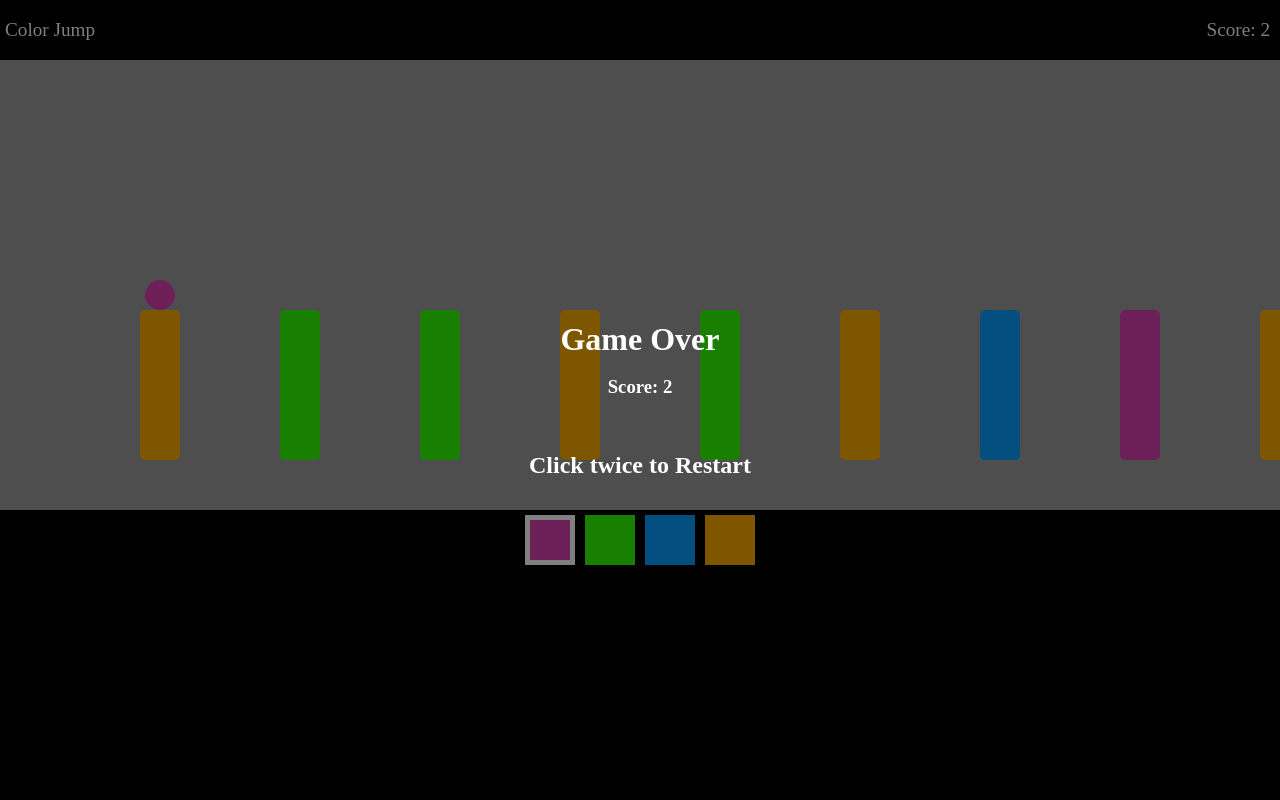
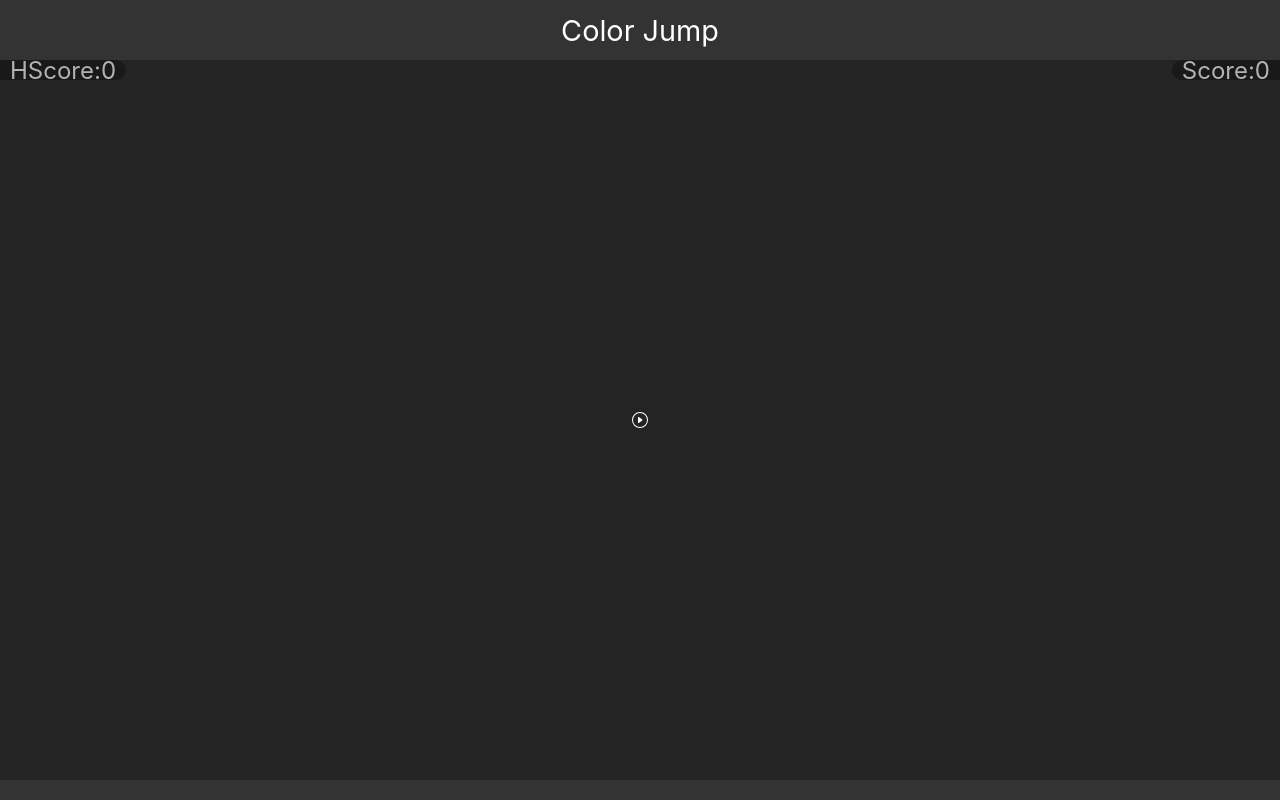
Before and after one commit to theanuragshukla/color-jump, a plain HTML site: page index.html in a window 1280 px wide. Drawn offline with Linux system fonts and the light colour scheme; a web font is replaced by a local one.

Commit message:
implemented chunking and improved UI

```diff
--- /dev/null
+++ b/classes.js
@@ -0,0 +1,97 @@
+class Ball{
+	constructor(){
+		this.clr=0
+		this.height=unit
+		this.width=unit
+		this.h = 3*unit;
+		this.position = {
+			x:3*unit,
+			y:cnvs.height - plrht - this.height - bottomPad
+		}
+		this.velocity={
+			y:-1*(unit/8)
+		}
+	}
+	scoreAndOver(){
+		if(this.h>=3*unit){
+			if(pillers[1].clr==this.clr){
+				score++;
+				highscore=score>highscore ? score : highscore
+				getBlock("hscoreInt").innerText=highscore
+				getBlock("scoreInt").innerText=score
+			}else{
+				over=true
+				first=false
+				getBlock("scoreInt1").innerText=score
+				localStorage.setItem("color-jump-highscore", highscore)
+				getBlock("over").style.visibility="visible"
+			}
+		}
+	}
+	draw(){
+		ctx.fillStyle=colors[this.clr]
+		ctx.beginPath()
+		ctx.arc(this.position.x+this.width/2, this.position.y+this.height/2,this.width/2, 0, Math.PI*2)
+		ctx.fill()
+	}
+	update(){
+		this.position.y+=this.velocity.y
+		this.h+=this.velocity.y
+		this.scoreAndOver()
+		if(this.h>=3*unit || this.h<=0){
+			this.velocity.y*=-1
+		}
+		this.draw()
+	}
+}
+
+class Pillar{
+	constructor(x, clr){
+		this.height=plrht
+		this.width=unit
+		this.clr=clr
+		this.position = {
+			x:x,
+			y:cnvs.height-this.height - bottomPad
+		}
+		this.velocity={
+			x:-1*(unit/16)
+		}
+	}
+	draw(){
+		ctx.fillStyle=colors[this.clr]
+		ctx.beginPath()
+		ctx.roundRect(this.position.x, this.position.y, this.width, this.height, 10)
+		ctx.fill()
+	}
+	update(){
+		this.position.x+=this.velocity.x
+		this.draw()
+	}
+}
+
+class Sprite{
+	constructor({src, position, width, height}){
+		this.img = new Image()
+		this.position=position
+		this.width=width
+		this.height=height
+		this.loaded=false
+		this.img.src=src
+		this.img.onload=()=>{
+			this.loaded=true
+			this.update()
+		}
+	}
+	draw(){
+		ctx.drawImage(this.img, this.position.x, this.position.y, this.width, this.height)
+	}
+	update(){
+		if(!this.loaded){
+			ctx.fillStyle="#333"
+			ctx.fillRect(this.position.x, this.position.y,this.width, this.height)
+			return
+		}
+		this.draw()
+	}
+}
--- a/index.html
+++ b/index.html
@@ -3,28 +3,46 @@
 	<head>
 		<meta charset="UTF-8">
 		<meta name="viewport" content="width=device-width, user-scalable=no, initial-scale=1.0, maximum-scale=1.0, minimum-scale=1.0">
+		<link rel="preconnect" href="https://fonts.googleapis.com">
+		<link rel="preconnect" href="https://fonts.gstatic.com" crossorigin>
+		<link href="https://fonts.googleapis.com/css2?family=Bungee+Spice&display=swap" rel="stylesheet">
 		<link rel="stylesheet" href="style.css">
+		<script defer src="./classes.js"></script>
 		<script defer src="./script.js"></script>
 		<title></title>
 	</head>
 	<body>
 		<div class="controls">
 			<div class="logo">Color Jump</div>
-			<div class="score" id="score">Score: <span class="scoreInt" id="scoreInt">0</span></div>
+		</div>
+		<div class="cnvsWrapper" id="cnvsWrapper">
+			<div class="score hscore">HScore: <span id="hscoreInt">0</span></div>
+			<div class="score">Score: <span id="scoreInt">0</span></div>
+			<div class="help" id="help">
+				<div class="leftHelp"></div>
+				<div class="rightHelp"></div>
+				<div class="icon" onclick="startGame()">
+					<svg xmlns="http://www.w3.org/2000/svg" width="16" height="16" fill="currentColor" class="bi bi-play-circle" viewBox="0 0 16 16">
+						<path d="M8 15A7 7 0 1 1 8 1a7 7 0 0 1 0 14zm0 1A8 8 0 1 0 8 0a8 8 0 0 0 0 16z"/>
+						<path d="M6.271 5.055a.5.5 0 0 1 .52.038l3.5 2.5a.5.5 0 0 1 0 .814l-3.5 2.5A.5.5 0 0 1 6 10.5v-5a.5.5 0 0 1 .271-.445z"/>
+					</svg>
+				</div>
 			</div>
 			<canvas id="cnvs"></canvas>
-		<div id="clrs" class="clrs"></div>
+			<!-- <div id="clrs" class="clrs"></div>-->
 			<div id="ctrls">
-		<div class="ctrl leftCtrl" id="leftCtrl"></div>
-		<div class="ctrl rightCtrl" id="rightCtrl"></div>
-	</div>	<div class="over" ondblclick="restart()" id="over">
+				<div class="ctrl leftCtrl" id="leftCtrl" onclick="switchColor(-1)"></div>
+				<div class="ctrl rightCtrl" id="rightCtrl" onclick="switchColor(1)"></div>
+			</div>
+			<div class="over"  id="over">
 				<h1>Game Over</h1>
 				<br>
 				<h3>Score: <span class="scoreInt" id="scoreInt1">0</span></h3>
 				<br>
 				<br>
 				<br>
-			<h2 class="blink">Click twice to Restart</h2>
+				<h2 class="blink" ondblclick="restart()">Click twice to Restart</h2>
+			</div>
 		</div>
 	</body>
 </html>
--- a/script.js
+++ b/script.js
@@ -1,127 +1,38 @@
-const getBlock=(id)=>{
-	return document.getElementById(id)
-}
-
 const cnvs = getBlock("cnvs")
 const ctx = cnvs.getContext('2d')
 let pillers = []
-cnvs.height=450
+let unit =(innerWidth-(innerWidth%16))/16
+cnvs.height=9*unit
+cnvs.width= 16*unit
+let plrht = 3*unit
+let bottomPad=unit
 let first=true
-let over = false;
-let highscore
-cnvs.width= innerWidth
+let over = false
 let score = 0
-const plrht = 150
-let bg, b1
+let bg, b1, highscore
+
 const ids = ["clr1", "clr2", "clr3", "clr4"]
-const colors = ["#DB3EB1", "#33FF00", "#099FFF", "#FFAD00"]
-
-class Ball{
-	constructor(){
-		this.clr=0
-		this.height=30
-		this.width=30
-		this.h = 180;
-		this.position = {
-			x:145,
-			y:cnvs.height-plrht - this.height -50
-		}
-		this.velocity={
-			y:-5
-		}
-	}
-	draw(){
-		ctx.fillStyle=colors[this.clr]
-		ctx.beginPath()
-		ctx.arc(this.position.x+this.width/2, this.position.y+this.height/2,this.width/2, 0, Math.PI*2)
-		ctx.fill()
-		//	ctx.fillRect(this.position.x, this.position.y, this.width, this.height)
-	}
-	update(){
-		this.position.y+=this.velocity.y
-		this.h+=this.velocity.y
-		if(this.h>=180){
-			if(pillers[1].clr==this.clr){
-				score++;
-				getBlock("scoreInt").innerText=score
-			}else{
-				over=true
-				first=false
-				sessionStorage.setItem("color-jump-highscore", score>highscore ? score : highscore)
-				getBlock("scoreInt1").innerText=score
-				getBlock("over").style.visibility="visible"
-			}
-		}
-		if(this.h>=180 || this.h<=0){
-			this.velocity.y*=-1
-		}
-		this.draw()
-	}
-}
-
-class Pillar{
-	constructor(x, clr){
-		this.height=plrht
-		this.width=40
-		this.clr=clr
-		this.position = {
-			x:x,
-			y:cnvs.height-this.height - 50
-		}
-		this.velocity={
-			x:-140/72
-		}
-
-	}
-	draw(){
-		ctx.fillStyle=colors[this.clr]
-		ctx.beginPath()
-		ctx.roundRect(this.position.x, this.position.y, this.width, this.height, 5)
-		ctx.fill()
-		//	ctx.fillRect(this.position.x, this.position.y, this.width, this.height)
-	}
-	update(){
-		this.position.x+=this.velocity.x
-		this.draw()
-	}
-
-}
+const colors = ["#DB3EB1", "#FFAD00", "#33FF00", "#099FFF"]
+//const bgSrc = "https://static.vecteezy.com/system/resources/previews/007/357/531/non_2x/alien-planet-game-background-free-vector.jpg"
+const bgSrc='https://c4.wallpaperflare.com/wallpaper/531/951/621/digital-digital-art-artwork-illustration-minimalism-hd-wallpaper-preview.jpg'
 
 const animate = () => {
-	ctx.fillStyle="#333"
-	//	ctx.fillRect(0,0, cnvs.width, cnvs.height)
-	ctx.drawImage(bg,0,0,cnvs.width, cnvs.height);
-
+	bg.update()
 	for(var p = 0;p<pillers.length;p++){
-		if(pillers[0].position.x<= -40){
-			pillers = [...pillers.slice(1), new Pillar(pillers[pillers.length-1].position.x + 140, (Math.floor(Math.random()*99999999)%colors.length))]
+		if(pillers[0].position.x<= -unit){
+			pillers = [...pillers.slice(1), new Pillar(pillers[pillers.length-1].position.x + 3*unit, (Math.random() * colors.length) | 0)]
 		}
 		pillers[p].update()
 	}
-	pillers[0].position.y+=4
+	pillers[0].height-=unit/20
+	pillers[0].position.y+=unit/20
 	b1.update()
+
 	if(!over){
-		setTimeout( requestAnimationFrame(animate), 1000/60)
+		setTimeout( window.requestAnimationFrame(animate), 1000/60)
 	}else{
 		getBlock("over").style.zIndex=5
 	}
-}
-
-onload = () => {
-	bg = new Image();
-	bg.src = "https://static.vecteezy.com/system/resources/previews/007/357/531/non_2x/alien-planet-game-background-free-vector.jpg";
-	if(first)
-		for(let i=0;i<colors.length;i++){
-			getBlock("clrs").innerHTML+= `
-		<div class="clr" id="clr${i+1}" style="background:${colors[i]}"></div>`
-		}
-	highlight(0)
-	b1=new Ball()
-	for(var i=0;i<10;i++){
-		pillers.push(new Pillar(140*(i+1), i<3 ? 0 : (Math.floor(Math.random()*99999999)%colors.length)));
-	}
-	highscore=localStorage.getItem("color-jump-highscore") || 0;
-	animate()
 }
 
 const highlight = (i) => {
@@ -130,23 +41,85 @@ const highlight = (i) => {
 	})
 	getBlock(`clr${i+1}`).classList.add("activeClr")
 }
-
-getBlock("rightCtrl").addEventListener('click', ()=>{
-	b1.clr+=1;
-	b1.clr%=colors.length
-	highlight(b1.clr)
-})
-getBlock("leftCtrl").addEventListener('click', ()=>{
-	b1.clr= b1.clr > 0 ? b1.clr-1 : colors.length-1;
-	b1.clr%=colors.length
-	highlight(b1.clr)
-})
-
 const restart = () => {
 	score=0
 	getBlock("scoreInt").innerText=0
 	getBlock("over").style.visibility="hidden"
 	over=false
-	pillers=[]
-	onload()
+	pillers=new Array()
+	setupCnvs()
+	startGame()
 }
+
+const setupCnvs = () => {
+	document.documentElement.style.setProperty('--unit', unit+'px')
+	bg=new Sprite({
+		src:bgSrc,
+		position:{
+			x:0,
+			y:0
+		},
+		width:cnvs.width,
+		height:cnvs.height
+	})
+	if(first){
+		for(let i=0;i<colors.length;i++){
+	//		getBlock("clrs").innerHTML+= `<div class="clr" id="clr${i+1}" style="background:${colors[i]}"></div>`
+		}
+
+	}
+//	highlight(0)
+	b1=new Ball()
+	for(var i=0;i<10;i++){
+		pillers[i]=(new Pillar(3*unit+ (i*3*unit), i<3 ? 0 : (Math.random() * colors.length) | 0));
+	}
+	highscore=localStorage.getItem("color-jump-highscore");
+	getBlock("hscoreInt").innerText=highscore
+}
+
+const updateScreenDimensions = () => {
+	unit =(innerWidth-(innerWidth%16))/16
+	cnvs.height=9*unit
+	cnvs.width= 16*unit
+	plrht = 3*unit
+	bottomPad=unit
+	document.documentElement.style.setProperty('--unit', unit+'px')
+}
+
+const startGame=async ()=>{
+	getBlock("ctrls").style.zIndex=2
+	getBlock('help').style.display="none"
+//	await requestFullScreen(getBlock("cnvsWrapper"))
+//	updateScreenDimensions()
+	setupCnvs()
+	animate()
+}
+
+window.onload = () => {
+//	startGame()
+}
+/*
+ *UTILS
+ */
+
+function getBlock(id){
+	return document.getElementById(id)
+}
+
+const switchColor = (dir) => {
+	b1.clr=(b1.clr+colors.length + dir)%colors.length
+}
+async function requestFullScreen(element) {
+
+	var requestMethod = await element.requestFullScreen || element.webkitRequestFullScreen || element.mozRequestFullScreen || element.msRequestFullScreen;
+
+	if (requestMethod) { // Native full screen.
+		requestMethod.call(element);
+	} else if (typeof window.ActiveXObject !== "undefined") { // Older IE.
+		var wscript = new ActiveXObject("WScript.Shell");
+		if (wscript !== null) {
+			wscript.SendKeys("{F11}");
+		}
+	}
+	await screen.orientation.lock("landscape-primary")
+}
--- a/style.css
+++ b/style.css
@@ -3,22 +3,34 @@
 	padding: 0;
 	box-sizing: border-box;
 	color: #fff;
+	font-family: Bungee Spice, -apple-system, BlinkMacSystemFont, 'Segoe UI', Roboto, Oxygen, Ubuntu, Cantarell, 'Open Sans', 'Helvetica Neue', sans-serif;
+	user-select: none;
+}
+:root {
+	--unit:1rem;
 }
 body {
 	height: 100vh;
 	width: 100vw;
-	background-color: #000;
+	background-color: #333;
 }
 canvas {
 	margin: 0 auto;
 	display: block;
 }
-.ctrl {
-	height: 100vh;
-	width: 50vw;
+#ctrls {
+	z-index: -2;
+	overflow: hidden;
+	width: 100%;
+	height: 100%;
 	position: absolute;
 	top: 0;
-	z-index: 2;
+}
+.ctrl {
+	height: 100%;
+	width: 50%;
+	position: absolute;
+	top: 0;
 }
 .leftCtrl {
 	left: 0;
@@ -30,7 +42,7 @@ canvas {
 	width: 100vw;
 	height: 60px;
 	display: flex;
-	justify-content:space-between;
+	justify-content:space-around;
 	padding: 5px;
 	align-items: center;
 }
@@ -38,29 +50,75 @@ canvas {
 	display: flex;
 	justify-content: center;
 	align-items: center;
+	max-height: calc(var(--unit) );
+	position: absolute;
+	bottom: 0;
+	right: 0;
 }
 .clr {
-	height: 50px;
-	width: 50px;
-	margin: 5px;
+	height:calc(var(--unit) );
+	width: calc(var(--unit) );
 	box-sizing: border-box;
+	border-radius: 50%;
 }
 .activeClr {
 	border: 5px solid white;
 }
+.logo {
+	font-size: 1.8rem;
+}
+.cnvsWrapper {
+	position: relative;
+	overflow: hidden;
+	height: calc(var(--unit) * 9)px;
+}
+.cnvsWrapper:fullscreen{
+	height: 59vh;
+	border: 2px solid red;
+}
 .score {
-	padding: 5px;
-	font-size: 1.2rem;
+	position: absolute;
+	right: 0;
+	font-size: 1.5rem;
+	background-color: rgba(0,0,0,0.3);
+	border-radius: 200vmax 0 0 200vmax;
+	padding: 10px;
+	max-height: var(--unit);
+	display: flex;
+	justify-content: center;
+	align-items:center;
 }
-.logo {
-	font-size: 1.2rem;
+.hscore {
+	left: 0;
+	right: auto;
+	border-radius:0 200vmax 200vmax 0;
+}
+.help {
+	position: absolute;
+	height: 100%;
+	width: 100%;
+	background-color:rgba(0,0,0,0.3);
+}
+.icon {
+	position: absolute;
+	top: 50%;
+	left: 50%;
+	height: var(--unit);
+	width: var(--unit);
+	display: flex;
+	justify-content: center;
+	align-items:center;
+	transform: translate(-50%, -50%);
+}
+.icon > svg {
+	width: 100%;height: 100%;
 }
 .over {
 	position: absolute;
 	top: 0;
 	left: 0;
-	width: 100vw;
-	height: 100vh;
+	width: 100%;
+	height: 100%;
 	display: flex;
 	background-color: rgba(0,0,0,0.5);
 	justify-content: center;
```
Lines whose indentation alone changed are shown as unchanged.
